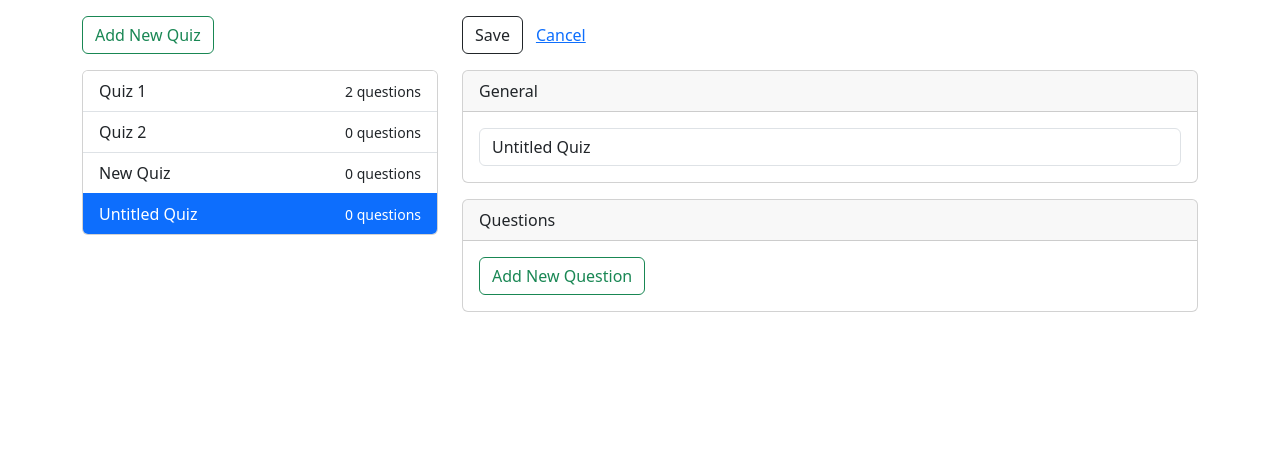
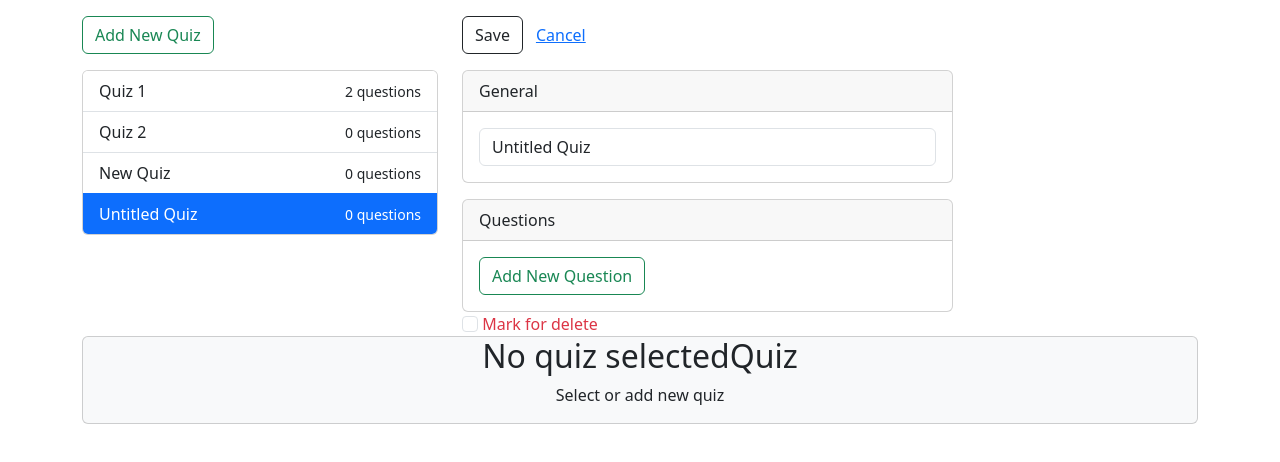
Before and after one commit to 2025-spring-jsf-online/quiz-editor, an Angular app: page / in a window 1280 px wide. Both pictures are taken after a click on the button "Add New Quiz". Shown: the top 462 px of the page. Built offline with nearby package versions, Linux system fonts and the light colour scheme.

Commit message:
marked for delete working

```diff
--- a/src/app/app.component.html
+++ b/src/app/app.component.html
@@ -13,9 +13,10 @@
           *ngFor="let q of quizzes"
           (click)="selectQuiz(q)"
           [class.active]="q === selectedQuiz"
+          [style.text-decoration]="q.markedForDelete ? 'line-through' : 'inherit'"
           >
           {{ q.quizName}}
-          <small calss="font-italic font-weight-lighter">
+          <small class="font-italic font-weight-lighter">
             {{ q.quizQuestions.length }} questions
           </small>
           </button>
@@ -26,7 +27,7 @@
     class="col-md-8"
     *ngIf="selectedQuiz != undefined"
     >
-    <div class="class-col-md-8">
+    <div class="col-md-8">
       <div class="mt-3 mb-3">
         <button class="btn btn-outline-dark">
           Save
@@ -49,6 +50,8 @@
           </div>
           </div>
 
+
+
           <div class="card mt-3">
           <div class="card-header">
             Questions
@@ -61,6 +64,7 @@
             >
               Add New Question
             </button>
+
             <div
               class="row mt-3"
               *ngFor="let question of selectedQuiz.quizQuestions"
@@ -84,8 +88,22 @@
             </div>
           </div>
         </div>
-      </div>
+
+
+    <div class="card-body">
+      <label class="form-check-lable text-danger">
+        <input
+          type="checkbox"
+          class="form-check-input"
+          [(ngModel)]="selectedQuiz.markedForDelete"
+          />
+          Mark for delete
+      </label>
     </div>
+  </div>
+</div>
+</div>
+
 
     <div
       class="card mt-3"
@@ -95,16 +113,18 @@
             Other
           </div>
           <div class="card-body">
-            Coming Soon
+          <div class="form-check">
           </div>
-      </div>
-    </div>
-  </div>
+        </div>
+
+
+</div>
+
   <div
   class="col-md-8 mt-3"
   *ngIf="selectedQuiz == undefined"
   >
-
+</div>
   <div class="card bg-light text-center">
     <h2>
       No quiz selectedQuiz
--- a/src/app/app.component.ts
+++ b/src/app/app.component.ts
@@ -4,7 +4,7 @@ import { QuizService } from './quiz.service';
 interface QuizDisplay {
   quizName: string;
   quizQuestions: QuestionDisplay[];
-
+  markedForDelete: boolean;
 }
 
 interface QuestionDisplay{
@@ -35,6 +35,7 @@ export class AppComponent implements OnInit {
       , quizQuestions: x.questions.map((y: any) => ({
         questionName: y.name
       }))
+      , markedForDelete: false
     }));
 
     console.log(this.quizzes);
@@ -53,6 +54,7 @@ export class AppComponent implements OnInit {
     const newQuiz = {
       quizName: "Untitled Quiz"
       , quizQuestions: []
+      , markedForDelete: false
     };
 
     this.quizzes = [
```
